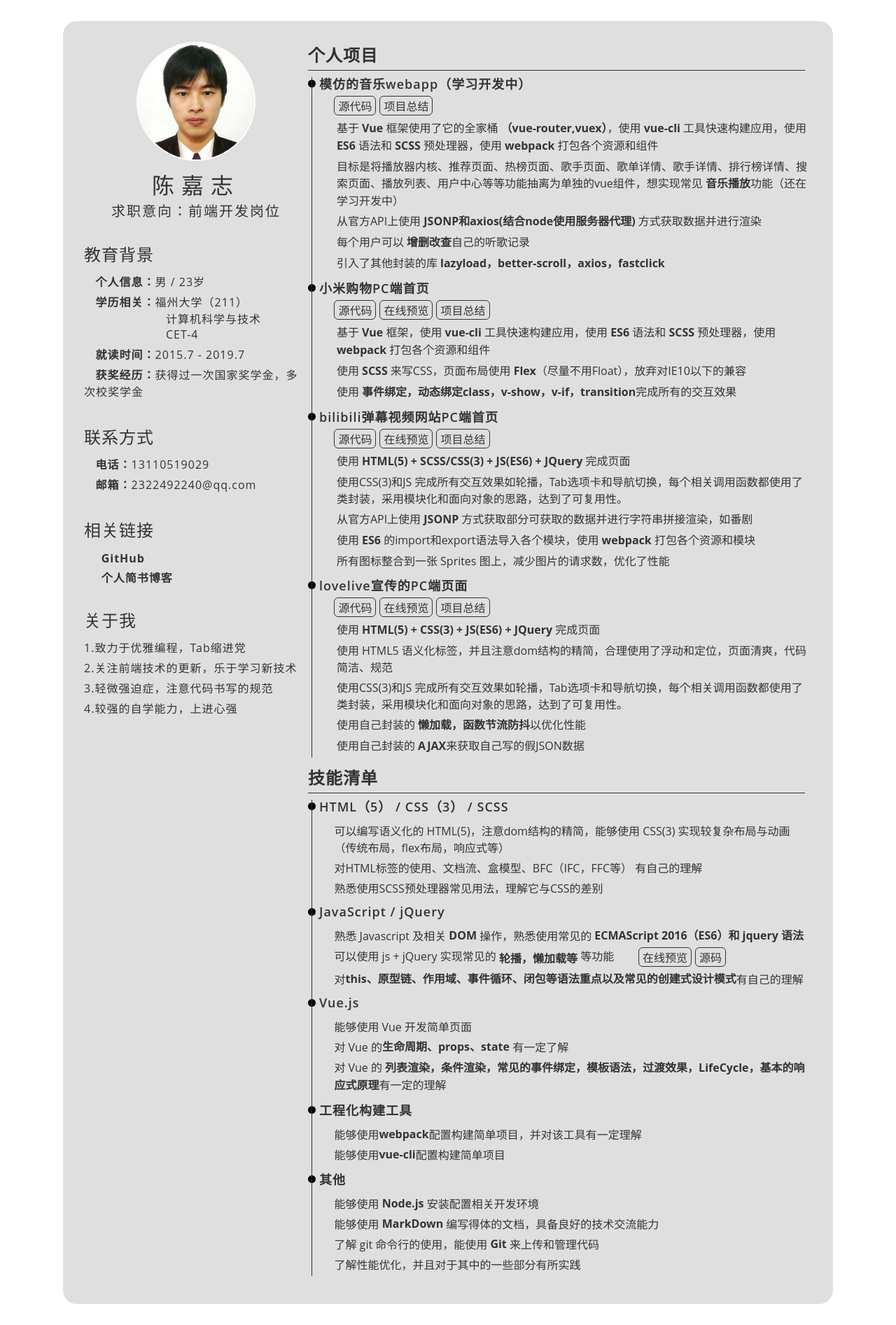
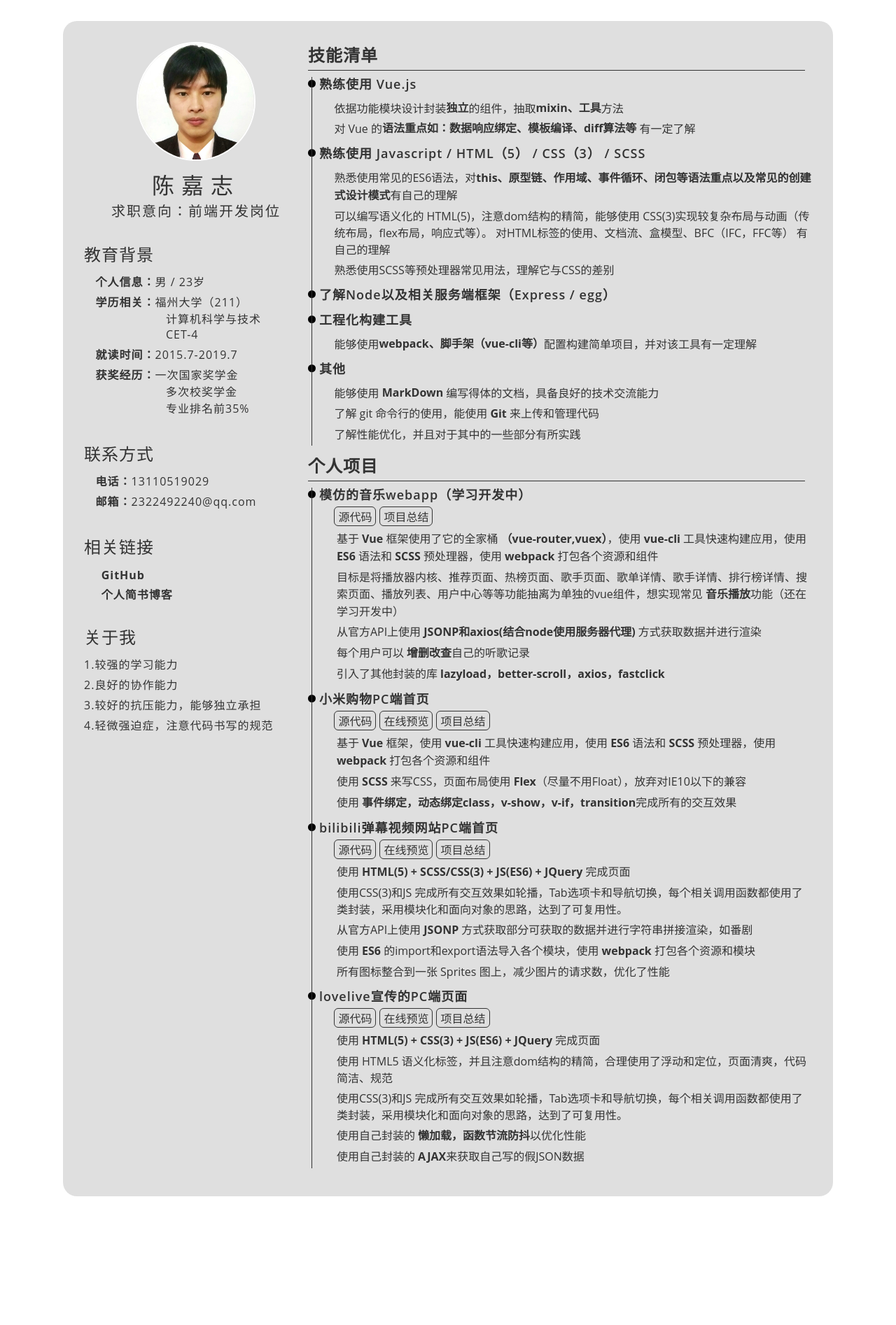
Before and after one commit to JAZI6/backup-resume, a Vue app: page / in a window 1280 px wide. Shown: the whole page at 70% size. After the commit the page ends 1740 px from the top, so only its background shows below. Built offline with nearby package versions, Linux system fonts and the light colour scheme; a web font is replaced by a local one.

Commit message:
feat: 部分修改

```diff
--- a/src/components/Left.vue
+++ b/src/components/Left.vue
@@ -29,12 +29,14 @@
       <p>
         <span class="icon">&#xe67b;</span>
         <span class="title">就读时间：</span>
-        <span class="text">2015.7 - 2019.7</span>
+        <span class="text">2015.7-2019.7</span>
       </p>
       <p>
         <span class="chenjz-icon">&#xe63d;</span>
         <span class="title">获奖经历：</span>
-        <span class="text">获得过一次国家奖学金，多次校奖学金</span>
+        <span class="text">一次国家奖学金</span>
+        <span class="text" style="padding-left: 117px;">多次校奖学金</span>
+        <span class="text" style="padding-left: 117px;">专业排名前35%</span>
       </p>
     </div>
     <div class="contact">
@@ -69,16 +71,16 @@
       <p class="title-top">
         <span class="title-cn">关于我</span>
       </p>
-      <p>1.致力于优雅编程，Tab缩进党</p>
-      <p>2.关注前端技术的更新，乐于学习新技术</p>
-      <p>3.轻微强迫症，注意代码书写的规范</p>
-      <p>4.较强的自学能力，上进心强</p>
+      <p>1.较强的学习能力</p>
+      <p>2.良好的协作能力</p>
+      <p>3.较好的抗压能力，能够独立承担</p>
+      <p>4.轻微强迫症，注意代码书写的规范</p>
     </div>
   </div>
 </template>
 
 <script>
-export default {};
+export default {}
 </script>
 
 <style lang="scss">
--- a/src/components/Right.vue
+++ b/src/components/Right.vue
@@ -1,5 +1,121 @@
 <template>
   <div class="right">
+    <div class="skill">
+      <p class="title">技能清单</p>
+
+      <!-- Vue -->
+      <div class="content">
+        <p class="sec-title">
+          <span class="dot"></span>熟练使用 Vue.js
+        </p>
+        <p class="text">
+          <span class="icon">&#xe71f;</span>
+          依据功能模块设计封装<strong>独立</strong>的组件，抽取<strong>mixin、工具</strong>方法
+        </p>
+        <p class="text">
+          <span class="icon">&#xe71f;</span>
+          对 Vue 的
+          <strong>语法重点如：数据响应绑定、模板编译、diff算法等</strong>&nbsp;有一定了解
+        </p>
+        <!-- <p class="text">
+          <span class="icon">&#xe71f;</span>
+          <span>
+            对 Vue 的
+            <strong>列表渲染，条件渲染，常见的事件绑定，模板语法，过渡效果，LifeCycle，基本的响应式原理</strong>有一定的理解
+          </span>
+        </p>-->
+      </div>
+      <!-- Vue -->
+
+      <!-- JavaScript / jQuery -->
+      <!-- <div class="content">
+        <p class="sec-title">
+          <span class="dot"></span>JavaScript / jQuery
+        </p>
+        <p class="text">
+          <span class="icon">&#xe71f;</span>熟悉 Javascript 及相关&nbsp;
+          <strong>DOM</strong>&nbsp;操作，熟悉使用常见的&nbsp;
+          <strong>ECMAScript 2016（ES6）和 jquery 语法</strong>
+        </p>
+        <p class="text">
+          <span class="icon">&#xe71f;</span>可以使用 js + jQuery
+          实现常见的&nbsp;
+          <strong>轮播，懒加载等</strong>&nbsp;等功能&nbsp;&nbsp;&nbsp;
+          <span class="icon">&#xe67c;</span>
+          <a target="_blank" href="http://jazi.coding.me/small-demo/">在线预览</a>
+          <a target="_blank" href="https://github.com/JAZI6/small-demo">源码</a>
+        </p>
+        <p class="text">
+          <span class="icon">&#xe71f;</span>对
+          <strong>this、原型链、作用域、事件循环、闭包等语法重点以及常见的创建式设计模式</strong>有自己的理解
+        </p>
+      </div> -->
+      <!-- JavaScript / jQuery -->
+
+      <!-- Javascript / HTML（5） / CSS（3） / SCSS -->
+      <div class="content">
+        <p class="sec-title">
+          <span class="dot"></span>熟练使用 Javascript / HTML（5） / CSS（3） / SCSS
+        </p>
+        <p class="text">
+          <span class="icon">&#xe71f;</span>
+          <span>
+            熟悉使用常见的ES6语法，对<strong>this、原型链、作用域、事件循环、闭包等语法重点以及常见的创建式设计模式</strong>有自己的理解
+          </span>
+        </p>
+        <p class="text">
+          <span class="icon">&#xe71f;</span>可以编写语义化的
+          HTML(5)，注意dom结构的精简，能够使用 CSS(3)实现较复杂布局与动画（传统布局，flex布局，响应式等）。
+          对HTML标签的使用、文档流、盒模型、BFC（IFC，FFC等） 有自己的理解
+        </p>
+        <p class="text">
+          <span class="icon">&#xe71f;</span>熟悉使用SCSS等预处理器常见用法，理解它与CSS的差别
+        </p>
+      </div>
+      <!-- Javascript / HTML（5） / CSS（3） / SCSS -->
+
+      <!-- Node以及相关服务端框架 -->
+      <div class="content">
+        <p class="sec-title">
+          <span class="dot"></span>了解Node以及相关服务端框架（Express / egg）
+        </p>
+      </div>
+      <!-- Node以及相关服务端框架 -->
+
+      <!-- 工程化构建工具 -->
+      <div class="content">
+        <p class="sec-title">
+          <span class="dot"></span>工程化构建工具
+        </p>
+        <p class="text">
+          <span class="icon">&#xe71f;</span>能够使用
+          <strong>webpack、脚手架（vue-cli等）</strong> 配置构建简单项目，并对该工具有一定理解
+        </p>
+      </div>
+      <!-- 工程化构建工具 -->
+
+
+      <div class="content">
+        <p class="sec-title">
+          <span class="dot"></span>其他
+        </p>
+        <p class="text">
+          <span class="icon">&#xe71f;</span>能够使用&nbsp;
+          <strong>MarkDown</strong>&nbsp;编写得体的文档，具备良好的技术交流能力
+        </p>
+        <p class="text">
+          <span class="icon">&#xe71f;</span>
+          <span>
+            了解 git 命令行的使用，能使用
+            <strong>Git</strong>&nbsp;来上传和管理代码
+          </span>
+        </p>
+        <p class="text">
+          <span class="icon">&#xe71f;</span>了解性能优化，并且对于其中的一些部分有所实践
+        </p>
+      </div>
+    </div>
+
     <div class="project">
       <p class="title">个人项目</p>
       <div class="content">
@@ -34,7 +150,8 @@
           <span class="iconfont"></span>
           <span>
             从官方API上使用
-            <strong>JSONP和axios(结合node使用服务器代理)</strong> 方式获取数据并进行渲染
+            <strong>JSONP和axios(结合node使用服务器代理)</strong>
+            方式获取数据并进行渲染
           </span>
         </p>
         <p class="text">
@@ -108,13 +225,17 @@
         </p>
         <p class="text">
           <span class="iconfont"></span>
-          <span>使用CSS(3)和JS 完成所有交互效果如轮播，Tab选项卡和导航切换，每个相关调用函数都使用了类封装，采用模块化和面向对象的思路，达到了可复用性。</span>
+          <span>
+            使用CSS(3)和JS
+            完成所有交互效果如轮播，Tab选项卡和导航切换，每个相关调用函数都使用了类封装，采用模块化和面向对象的思路，达到了可复用性。
+          </span>
         </p>
         <p class="text">
           <span class="iconfont"></span>
           <span>
             从官方API上使用
-            <strong>JSONP</strong> 方式获取部分可获取的数据并进行字符串拼接渲染，如番剧
+            <strong>JSONP</strong>
+            方式获取部分可获取的数据并进行字符串拼接渲染，如番剧
           </span>
         </p>
         <p class="text">
@@ -149,11 +270,17 @@
         </p>
         <p class="text">
           <span class="iconfont"></span>
-          <span>使用 HTML5 语义化标签，并且注意dom结构的精简，合理使用了浮动和定位，页面清爽，代码简洁、规范</span>
+          <span>
+            使用 HTML5
+            语义化标签，并且注意dom结构的精简，合理使用了浮动和定位，页面清爽，代码简洁、规范
+          </span>
         </p>
         <p class="text">
           <span class="iconfont"></span>
-          <span>使用CSS(3)和JS 完成所有交互效果如轮播，Tab选项卡和导航切换，每个相关调用函数都使用了类封装，采用模块化和面向对象的思路，达到了可复用性。</span>
+          <span>
+            使用CSS(3)和JS
+            完成所有交互效果如轮播，Tab选项卡和导航切换，每个相关调用函数都使用了类封装，采用模块化和面向对象的思路，达到了可复用性。
+          </span>
         </p>
         <p class="text">
           <span class="iconfont"></span>
@@ -168,97 +295,6 @@
             使用自己封装的
             <strong>AJAX</strong>来获取自己写的假JSON数据
           </span>
-        </p>
-      </div>
-    </div>
-
-    <div class="skill">
-      <p class="title">技能清单</p>
-      <div class="content">
-        <p class="sec-title">
-          <span class="dot"></span>HTML（5） / CSS（3） / SCSS
-        </p>
-        <p class="text">
-          <span class="icon">&#xe71f;</span>可以编写语义化的 HTML(5)，注意dom结构的精简，能够使用 CSS(3) 实现较复杂布局与动画（传统布局，flex布局，响应式等）
-        </p>
-        <p class="text">
-          <span class="icon">&#xe71f;</span>对HTML标签的使用、文档流、盒模型、BFC（IFC，FFC等） 有自己的理解
-        </p>
-        <p class="text">
-          <span class="icon">&#xe71f;</span>熟悉使用SCSS预处理器常见用法，理解它与CSS的差别
-        </p>
-      </div>
-      <div class="content">
-        <p class="sec-title">
-          <span class="dot"></span>JavaScript / jQuery
-        </p>
-        <p class="text">
-          <span class="icon">&#xe71f;</span>熟悉 Javascript 及相关&nbsp;
-          <strong>DOM</strong>&nbsp;操作，熟悉使用常见的&nbsp;
-          <strong>ECMAScript 2016（ES6）和 jquery 语法</strong>
-        </p>
-        <p class="text">
-          <span class="icon">&#xe71f;</span>可以使用 js + jQuery 实现常见的&nbsp;
-          <strong>轮播，懒加载等</strong>&nbsp;等功能&nbsp;&nbsp;&nbsp;
-          <span class="icon">&#xe67c;</span>
-          <a target="_blank" href="http://jazi.coding.me/small-demo/">在线预览</a>
-          <a target="_blank" href="https://github.com/JAZI6/small-demo">源码</a>
-        </p>
-        <p class="text">
-          <span class="icon">&#xe71f;</span>对
-          <strong>this、原型链、作用域、事件循环、闭包等语法重点以及常见的创建式设计模式</strong>有自己的理解
-        </p>
-      </div>
-      <div class="content">
-        <p class="sec-title">
-          <span class="dot"></span>Vue.js
-        </p>
-        <p class="text">
-          <span class="icon">&#xe71f;</span>能够使用 Vue 开发简单页面
-        </p>
-        <p class="text">
-          <span class="icon">&#xe71f;</span>对 Vue 的
-          <strong>生命周期、props、state</strong>&nbsp;有一定了解
-        </p>
-        <p class="text">
-          <span class="icon">&#xe71f;</span>
-          <span>
-            对 Vue 的
-            <strong>列表渲染，条件渲染，常见的事件绑定，模板语法，过渡效果，LifeCycle，基本的响应式原理</strong>有一定的理解
-          </span>
-        </p>
-      </div>
-      <div class="content">
-        <p class="sec-title">
-          <span class="dot"></span>工程化构建工具
-        </p>
-        <p class="text">
-          <span class="icon">&#xe71f;</span>能够使用
-          <strong>webpack</strong> 配置构建简单项目，并对该工具有一定理解
-        </p>
-        <p class="text">
-          <span class="icon">&#xe71f;</span>能够使用
-          <strong>vue-cli</strong> 配置构建简单项目
-        </p>
-      </div>
-      <div class="content">
-        <p class="sec-title">
-          <span class="dot"></span>其他
-        </p>
-        <p class="text">
-          <span class="icon">&#xe71f;</span>能够使用&nbsp;
-          <strong>Node.js</strong>&nbsp;安装配置相关开发环境
-        </p>
-        <p class="text">
-          <span class="icon">&#xe71f;</span>能够使用&nbsp;
-          <strong>MarkDown</strong>&nbsp;编写得体的文档，具备良好的技术交流能力
-        </p>
-        <p class="text">
-          <span class="icon">&#xe71f;</span>了解 git 命令行的使用，能使用&nbsp;
-          <strong>Git</strong>&nbsp;来上传和管理代码
-        </p>
-        <p class="text">
-          <span class="icon">&#xe71f;</span>了解性能优化，并且对于其中的一些部分有所实践
         </p>
       </div>
     </div>
@@ -349,9 +385,10 @@ export default {}
         strong {
           align-self: flex-end;
           line-height: 1.5;
+          margin-top: -1px;
         }
         .icon {
-          margin-top: 4px;
+          margin-top: 2px;
           margin-right: 5px;
         }
         .iconfont {
```
